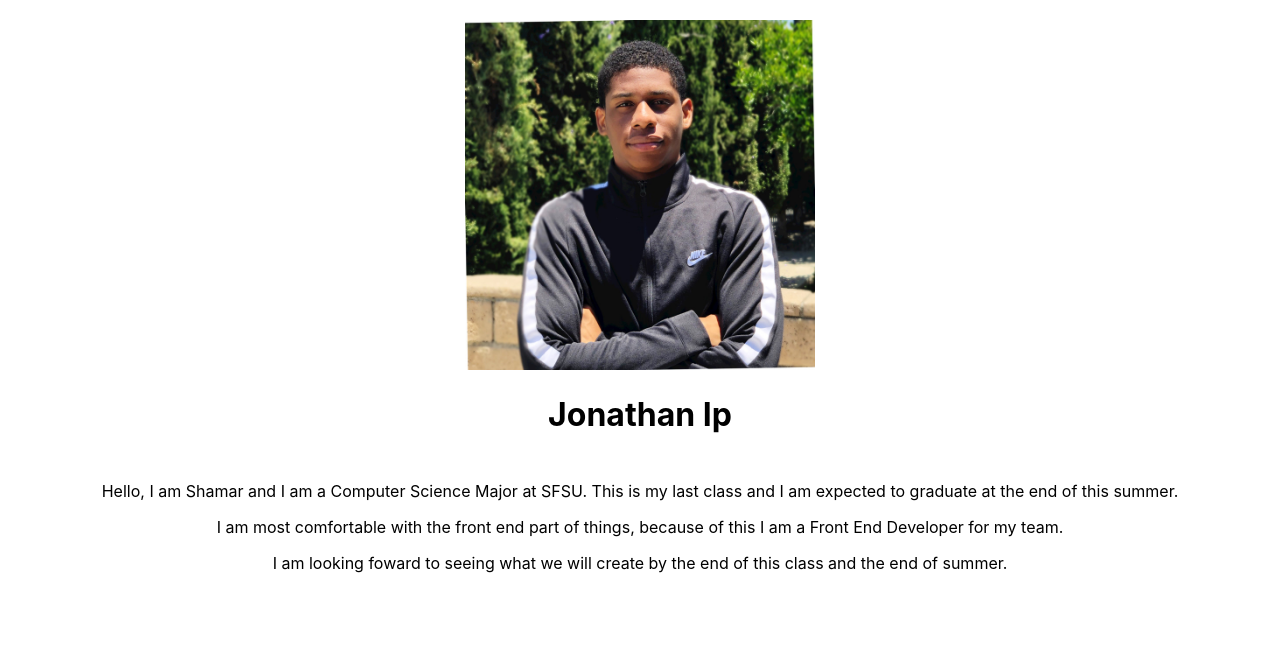
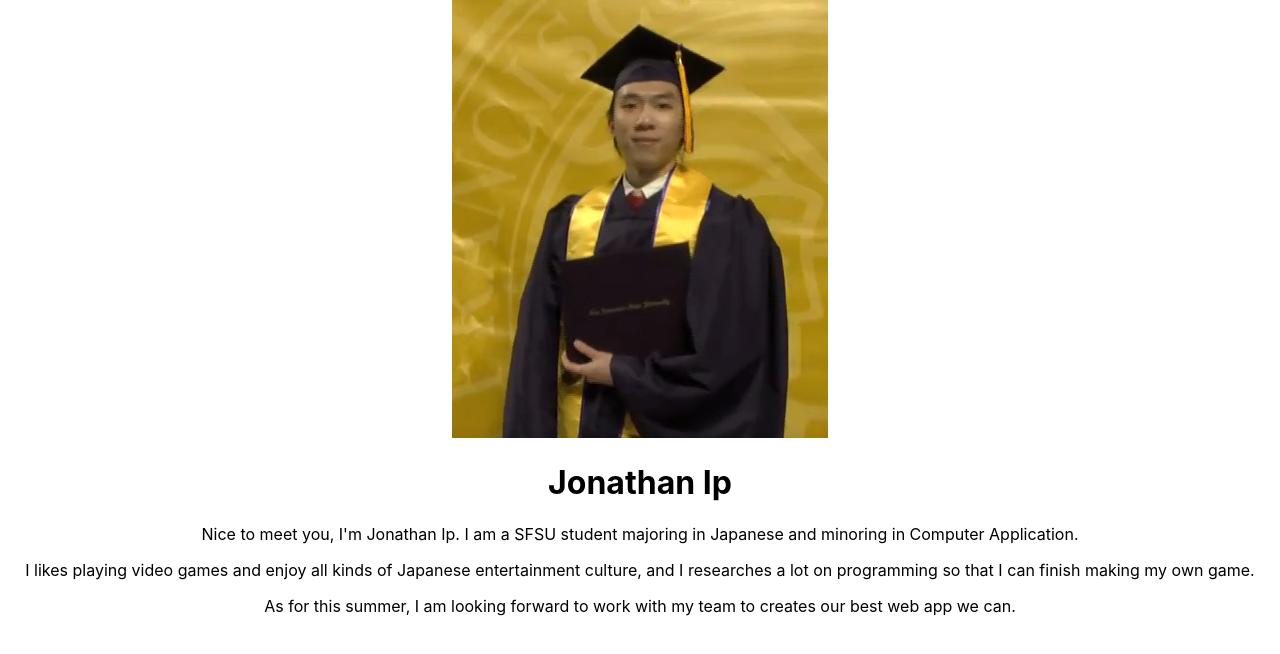
Before and after one commit to sfsu-joseo/csc648-848-01-sw-engineering-summer-22-team02, a React (Create React App) app in the folder application/front-end/: page /PersonalAbout/Ip in a window 1280 px wide. Shown: the top 654 px of the page. Built offline with nearby package versions, Linux system fonts and the light colour scheme.

Commit message:
Updated my(Jonathan Ip) about page and added my photo

```diff
--- a/application/front-end/package.json
+++ b/application/front-end/package.json
@@ -9,7 +9,7 @@
     "react": "^18.2.0",
     "react-dom": "^18.2.0",
     "react-router-dom": "^6.3.0",
-    "react-scripts": "^2.1.3",
+    "react-scripts": "^5.0.1",
     "web-vitals": "^2.1.4"
   },
   "scripts": {
--- a/application/front-end/src/PersonalAbout/Ip.js
+++ b/application/front-end/src/PersonalAbout/Ip.js
@@ -3,16 +3,14 @@ import React from "react";
 function Ip() {
     return (
       <div>
-        <img class= "Ireland_About_Image" src={require('../Images/Ireland_Image.jpeg')} />
-        <h1 className="Ireland_About_Name"> Jonathan Ip</h1>
-        <p className="Ireland_About_Paragraph">Hello, I am Shamar and I am a Computer Science Major at SFSU. This is my last class
-        and I am expected to graduate at the end of this summer.
+        <img class= "Ip_About_Image" src={require('../Images/Ip_image.png')} />
+        <h1 className="Ip_About_Name"> Jonathan Ip</h1>
+        <p className="Ip_About_Paragraph">Nice to meet you, I'm Jonathan Ip. I am a SFSU student majoring in Japanese and minoring in Computer Application.
         </p>
-        <p className="Ireland_About_Paragraph">I am most comfortable with the front end part of things,
-         because of this I am a Front End Developer for my team.
+        <p className="Ip_About_Paragraph">
+          I likes playing video games and enjoy all kinds of Japanese entertainment culture, and I researches a lot on programming so that I can finish making my own game.
         </p>
-        <p className="Ireland_About_Paragraph">I am looking foward to seeing what we will create by the end of this class and the end of
-        summer.
+        <p className="Ip_About_Paragraph">As for this summer, I am looking forward to work with my team to creates our best web app we can.
         </p>
       </div>
     );
```
Also changed, not shown: application/front-end/src/Images/Ip_image.png (added), 1 other file (tests, documents, lock files or other folders).
